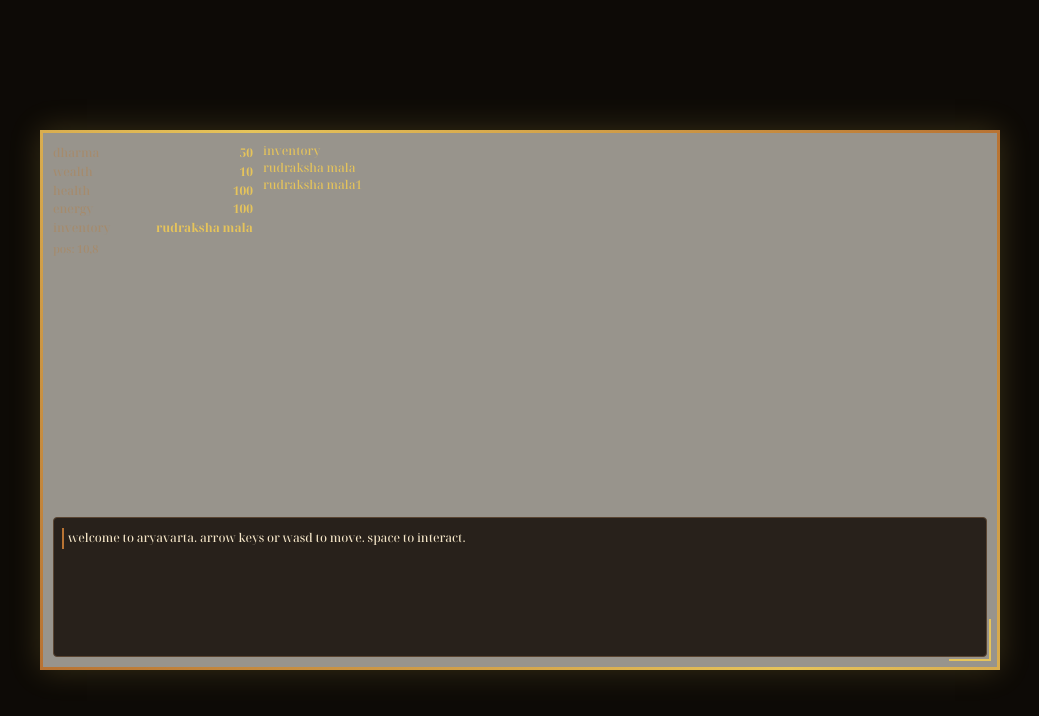
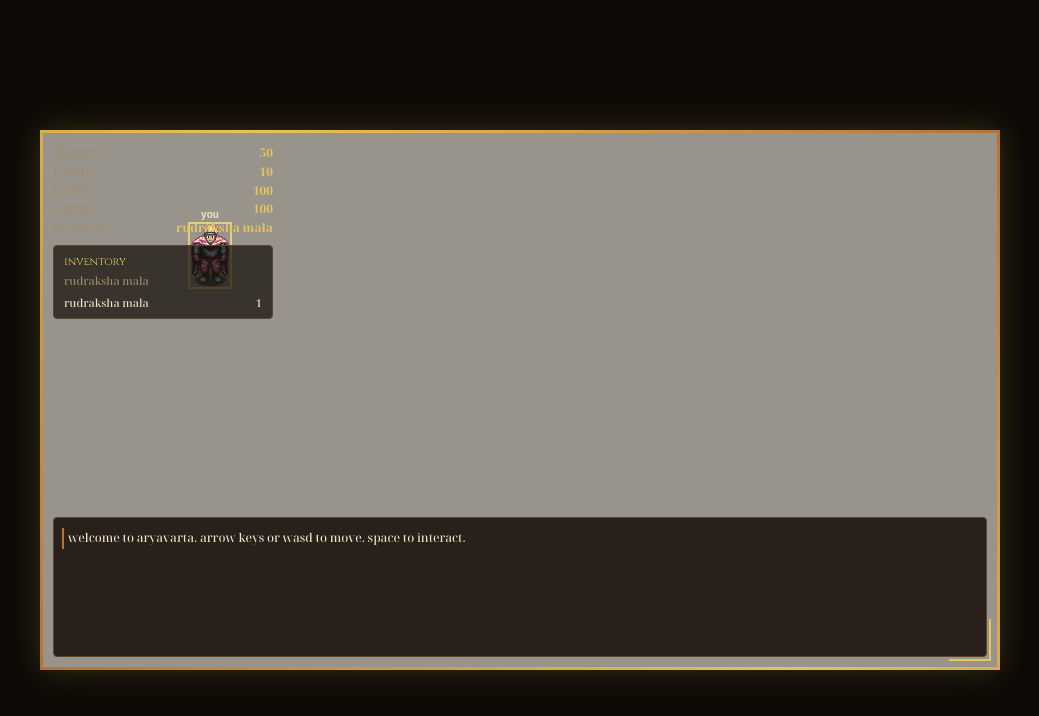
Before and after one commit to heliosatreides/ancient-india-rpg, a website: page index.html in a window 1280 px wide. Shown: the whole page, without its empty margins (120-1159 px from the left). Drawn offline with Linux system fonts and the light colour scheme.

Commit message:
fix: make player easier to see

```diff
--- a/game.js
+++ b/game.js
@@ -13,6 +13,7 @@ const assetPaths = {
   background: 'assets/images/backgrounds/ancient_indian_landscape.jpg',
   terrain: 'assets/images/tiles/kenney_terrain_atlas.png',
   props: 'assets/images/objects/kenney_props_atlas.png',
+  player: 'assets/images/characters/oga_player_single.png',
   characters: 'assets/images/characters/rpg_characters.png'
 };
 
@@ -36,6 +37,7 @@ const assets = {
   background: loadImage(assetPaths.background),
   terrain: loadImage(assetPaths.terrain),
   props: loadImage(assetPaths.props),
+  player: loadImage(assetPaths.player),
   characters: loadImage(assetPaths.characters)
 };
 
@@ -184,6 +186,44 @@ function drawCharacter(entity, fallbackColor, outlineColor) {
   ctx.fillStyle = outlineColor;
   const offset = entity.facing === 'up' ? [6, 2] : entity.facing === 'left' ? [2, 6] : entity.facing === 'right' ? [10, 6] : [6, 10];
   ctx.fillRect(dx + offset[0], dy + offset[1], 4, 4);
+}
+
+function drawPlayer(entity) {
+  const dx = entity.x * TILE;
+  const dy = entity.y * TILE;
+  const renderWidth = 40;
+  const renderHeight = 64;
+  const offsetX = -12;
+  const offsetY = -36;
+
+  const markerX = dx + offsetX - 2;
+  const markerY = dy + offsetY - 2;
+  const markerW = renderWidth + 4;
+  const markerH = renderHeight + 4;
+
+  ctx.fillStyle = 'rgba(0, 0, 0, 0.42)';
+  ctx.fillRect(dx - 4, dy + TILE - 6, TILE + 8, 6);
+  ctx.fillStyle = 'rgba(255, 204, 0, 0.36)';
+  ctx.fillRect(dx - 6, dy - 6, TILE + 12, TILE + 12);
+
+  if (spriteReady(assets.player)) {
+    ctx.drawImage(assets.player, 0, 0, assets.player.width, assets.player.height, dx + offsetX, dy + offsetY, renderWidth, renderHeight);
+    ctx.fillStyle = 'rgba(255, 230, 120, 0.9)';
+    ctx.fillRect(markerX, markerY, markerW, 2);
+    ctx.fillRect(markerX, markerY + markerH - 2, markerW, 2);
+    ctx.fillRect(markerX, markerY, 2, markerH);
+    ctx.fillRect(markerX + markerW - 2, markerY, 2, markerH);
+    ctx.fillStyle = '#fff6c8';
+    ctx.font = 'bold 10px sans-serif';
+    ctx.textAlign = 'center';
+    ctx.fillText('you', dx + TILE / 2, dy + offsetY - 6);
+    return;
+  }
+
+  ctx.fillStyle = PALETTE.player;
+  ctx.fillRect(dx, dy - 4, TILE, TILE + 4);
+  ctx.fillStyle = '#ffcc00';
+  ctx.fillRect(dx + 4, dy - 12, 8, 8);
 }
 
 function generateQuest() {
@@ -507,7 +547,7 @@ function draw() {
     drawCharacter(npc, PALETTE.npc, '#ffea90');
   }
 
-  drawCharacter(player, PALETTE.player, '#ffcc00');
+  drawPlayer(player);
 }
 
 window.addEventListener('keydown', handleKey);
--- a/styles.css
+++ b/styles.css
@@ -65,16 +65,40 @@ canvas {
   text-shadow: 0 1px 2px rgba(0,0,0,0.8);
 }
 
-#stats, #inventory {
+#stats {
   position: absolute;
   top: 10px;
-  width: 200px;
+  left: 10px;
+  width: 220px;
   font-size: 12px;
   line-height: 1.4;
   color: var(--accent-gold);
 }
-#stats { left: 10px; }
-#inventory { left: 220px; }
+#inventory {
+  position: absolute;
+  top: 112px;
+  left: 10px;
+  width: 220px;
+  font-size: 11px;
+  line-height: 1.4;
+  color: var(--text-light);
+  background: rgba(20, 14, 8, 0.72);
+  border: 1px solid var(--border);
+  border-radius: 4px;
+  padding: 8px 10px;
+}
+.inventory-title {
+  font-family: 'Cinzel', serif;
+  color: var(--accent-gold);
+  margin-bottom: 4px;
+}
+.inventory-summary {
+  color: var(--text-muted);
+  margin-bottom: 6px;
+}
+.inventory-list { display: grid; gap: 3px; }
+.inventory-entry { display: flex; justify-content: space-between; }
+.inventory-entry.empty { color: var(--text-muted); }
 .stat-row { display: flex; justify-content: space-between; margin: 2px 0; }
 .stat-label { color: var(--text-muted); }
 .stat-value { color: var(--accent-gold); font-weight: bold; }
```
Also changed, not shown: test.js (+9 -3 lines).
